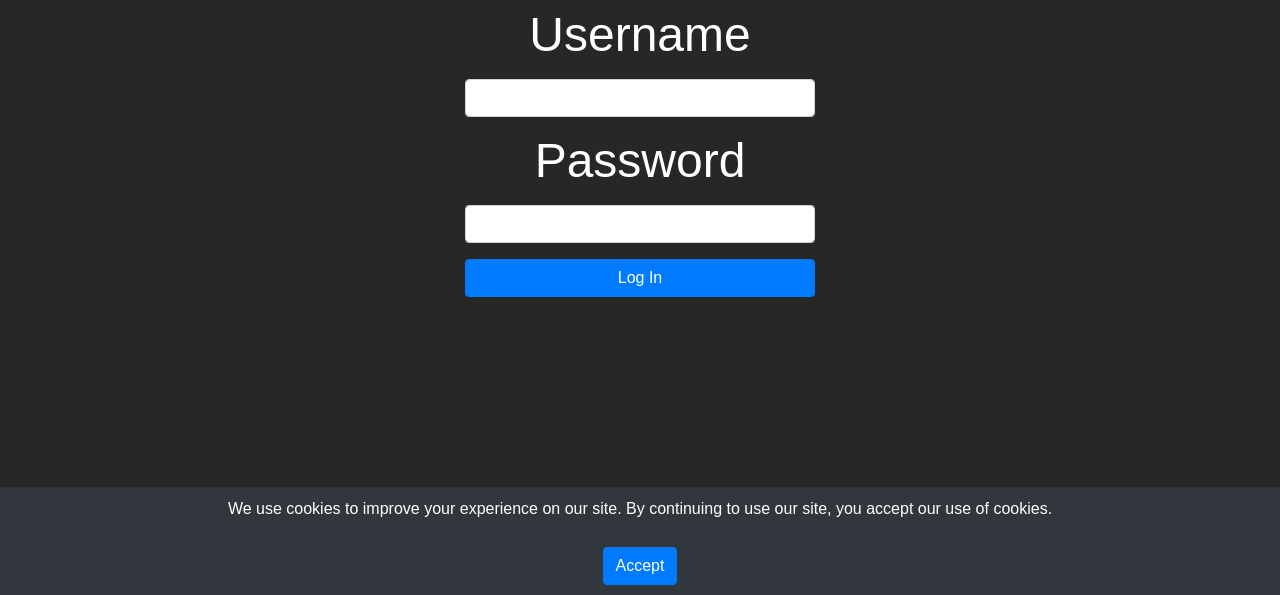
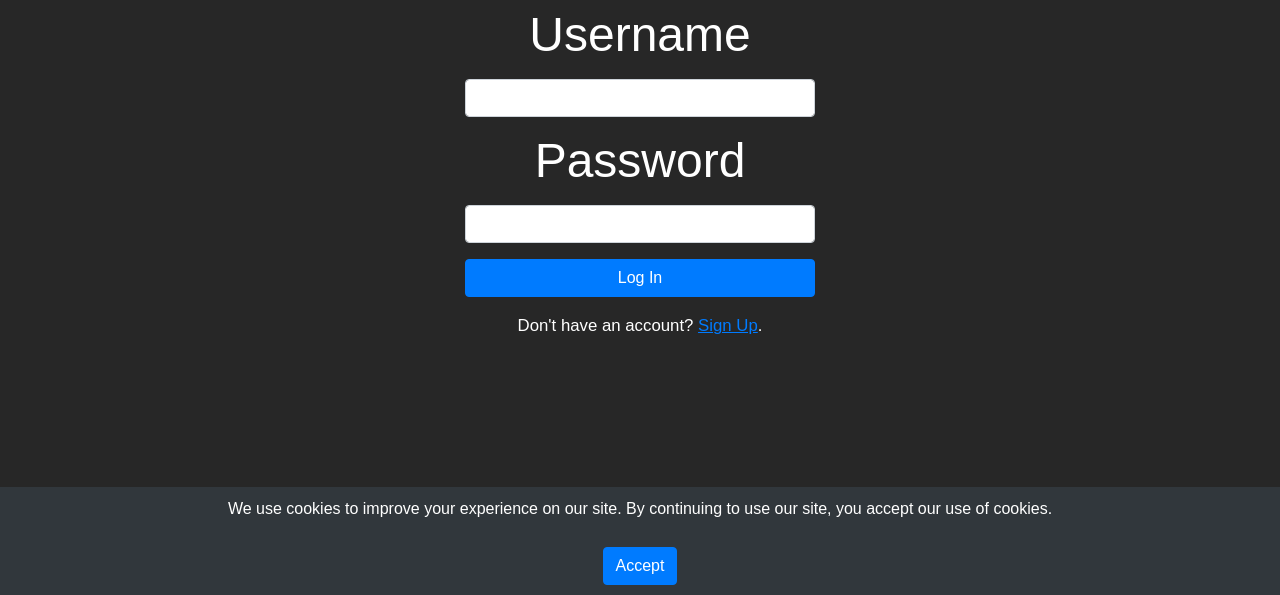
Before and after one commit to EdSmith8563/ecoScan, a Django app: page /accounts/login/ in a window 1280 px wide. Shown: the part 205-800 px from the top of the page. Run offline with Django 4.2, Linux system fonts and the light colour scheme; some libraries are stand-ins or nearby versions.

Commit message:
added "Don't have an account? Sign Up." to log in page

```diff
--- a/static/accounts/styles/baseStyles.css
+++ b/static/accounts/styles/baseStyles.css
@@ -239,3 +239,11 @@
 .form-text ul {
     list-style-type: none;
 }
+
+.signup-text {
+    font-size: 0.35em;
+}
+
+.signup-link {
+    text-decoration: underline;
+}
--- a/templates/registration/login.html
+++ b/templates/registration/login.html
@@ -23,8 +23,11 @@
             {% endfor %}
           </div>
         {% endfor %}
-        <div class="form-group mt-3"> <!-- Added top margin for space above the submit button -->
+        <div class="form-group mt-3">
           <button type="submit" class="btn btn-primary btn-block btn-animate">Log In</button>
+        </div>
+        <div class="text-center mt-3"> <!-- Adjust the margin as needed -->
+          <p class="signup-text">Don't have an account? <a href="{% url 'signup' %}" class="signup-link">Sign Up</a>.</p>
         </div>
       </form>
     </div>
--- a/templates/registration/signup.html
+++ b/templates/registration/signup.html
@@ -27,7 +27,7 @@
           <div class="invalid-feedback">You must agree to our GDPR Policy and Terms and Conditions before signing up.</div>
         </div>
         <div class="form-group">
-          <button type="submit" class="btn btn-primary btn-block">Sign Up</button>
+          <button type="submit" class="btn btn-primary btn-block btn-animate">Sign Up</button>
         </div>
       </form>
     </div>
```
Also changed, not shown: db.sqlite3.
